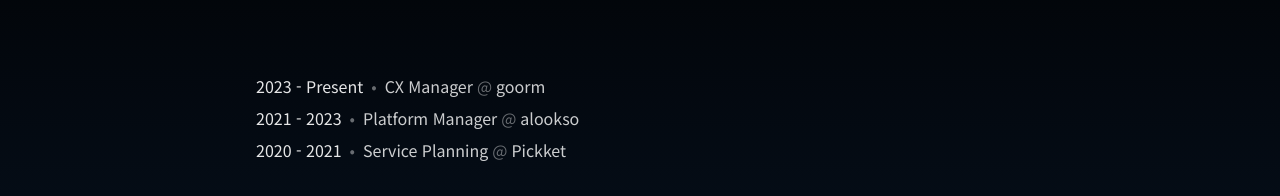
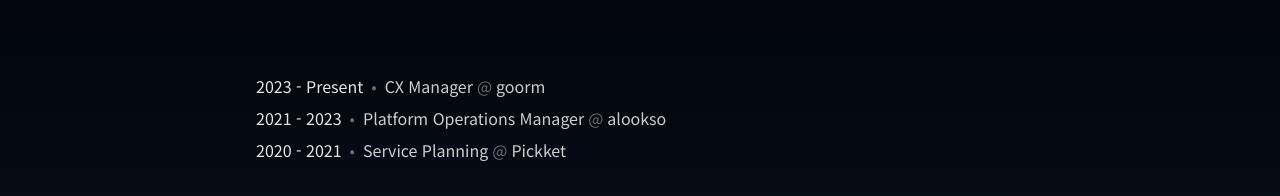
Before and after one commit to zziyoonii/portfolio, a React (Vite) app: page / in a window 1280 px wide. Shown: the part 979-1175 px from the top of the page. Built offline with nearby package versions, Linux system fonts and the light colour scheme.

Commit message:
Update About.jsx

```diff
--- a/src/components/About.jsx
+++ b/src/components/About.jsx
@@ -2,7 +2,7 @@
 
 const TIMELINE = [
 	{ range: '2023 - Present', role: 'CX Manager', company: 'goorm' },
-	{ range: '2021 - 2023', role: 'Platform Manager', company: 'alookso' },
+	{ range: '2021 - 2023', role: 'Platform Operations Manager', company: 'alookso' },
 	{ range: '2020 - 2021', role: 'Service Planning', company: 'Pickket' },
 ]
 
```
